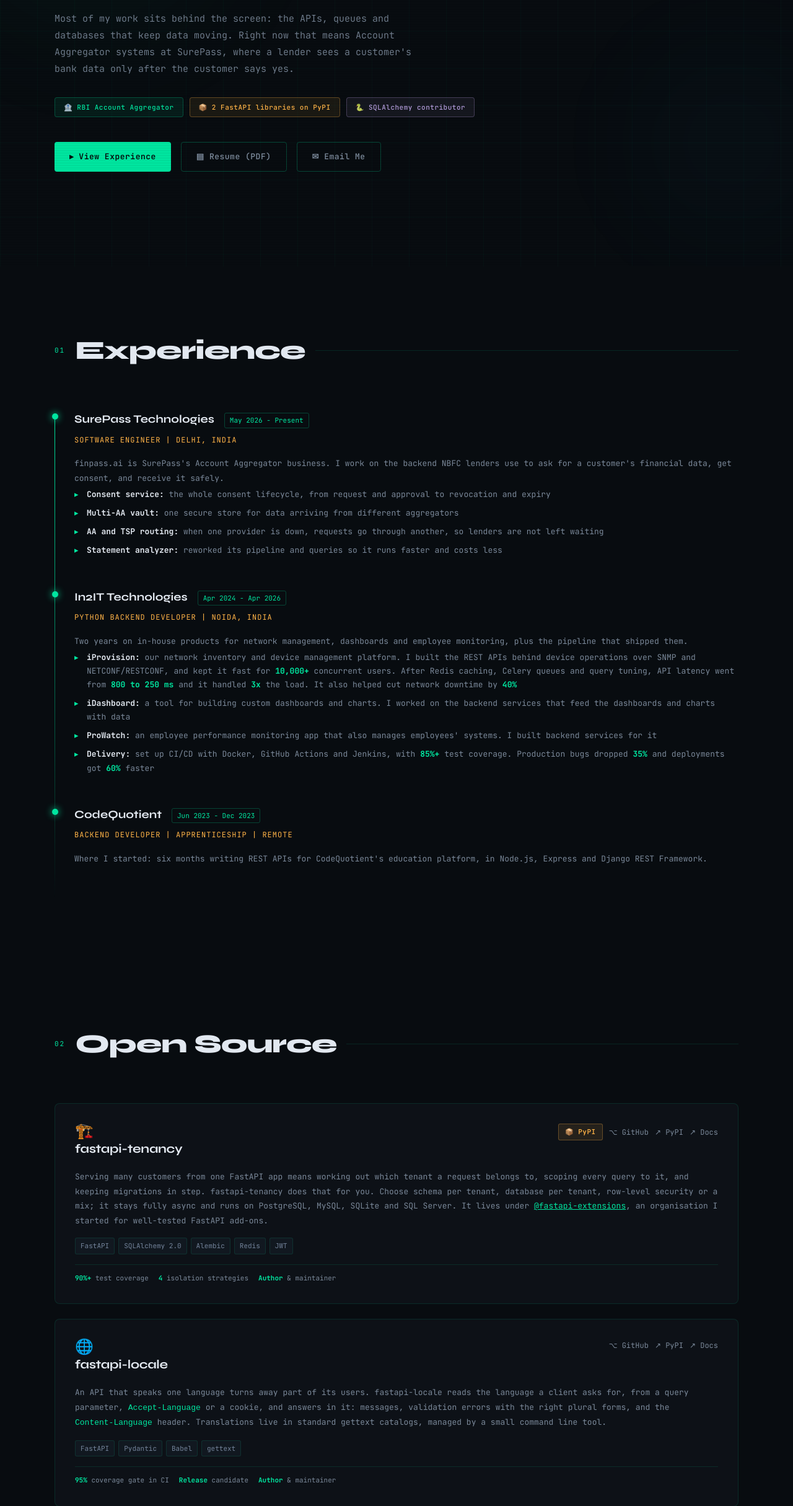
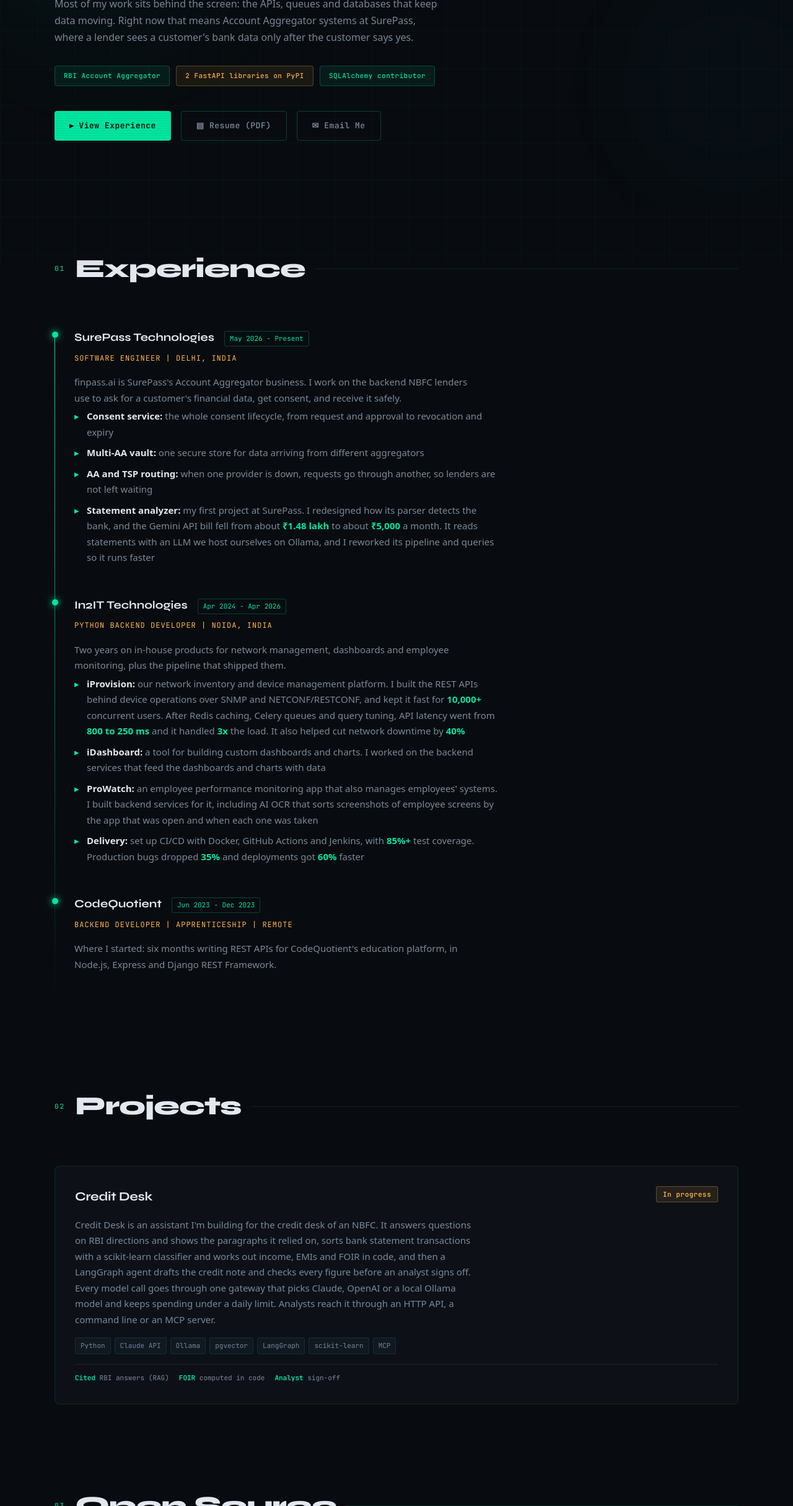
Before and after one commit to kapildagur/kapildagur.github.io, a plain HTML site: page index.html in a window 1280 px wide. Shown: the part 370-2800 px from the top of the page at 62% size. Drawn offline with Linux system fonts and the light colour scheme.

Commit message:
Update the resume and portfolio for AI roles
Add the Gemini cost cut, the self-hosted LLM and ProWatch OCR work, the
Credit Desk project and an AI and ML skills group. Rebuild the resume in a
one-column ATS layout. Use a readable body font and fix the phone layout.

```diff
--- a/index.html
+++ b/index.html
@@ -20,7 +20,7 @@
 <meta name="twitter:image" content="https://github.com/kapildagur.png" />
 <link rel="preconnect" href="https://fonts.googleapis.com" />
 <link rel="preconnect" href="https://fonts.gstatic.com" crossorigin />
-<link href="https://fonts.googleapis.com/css2?family=JetBrains+Mono:wght@300;400;500;600;700&family=Syne:wght@400;500;600;700;800&display=swap" rel="stylesheet" />
+<link href="https://fonts.googleapis.com/css2?family=JetBrains+Mono:wght@300;400;500;600;700&family=Syne:wght@700;800&display=swap" rel="stylesheet" />
 <style>
   :root {
     --bg: #080c10;
@@ -32,13 +32,12 @@
     --green-dim: rgba(0, 230, 160, 0.08);
     --green-glow: rgba(0, 230, 160, 0.25);
     --amber: #ffb347;
-    --blue: #4fc3f7;
-    --purple: #b39ddb;
     --text: #e2e8f0;
     --text-muted: #7a8899;
     --text-dim: #73839a;
     --font-mono: 'JetBrains Mono', monospace;
     --font-display: 'Syne', sans-serif;
+    --font-body: system-ui, -apple-system, 'Segoe UI', Roboto, 'Helvetica Neue', Arial, sans-serif;
   }
 
   *, *::before, *::after { box-sizing: border-box; margin: 0; padding: 0; }
@@ -209,10 +208,10 @@
      circles span the viewport instead of being clipped to a centre box. */
   #hero {
     position: relative;
-    min-height: 100vh;
+    min-height: 88vh;
     display: flex;
     align-items: center;
-    padding: 120px 0 80px;
+    padding: 110px 0 48px;
     max-width: none;
     z-index: 1;
     overflow: hidden;
@@ -313,8 +312,6 @@
     box-shadow: 0 0 16px var(--green-glow);
   }
   .badge-amber { color: var(--amber); border-color: rgba(255,179,71,0.3); background: rgba(255,179,71,0.08); }
-  .badge-blue { color: var(--blue); border-color: rgba(79,195,247,0.3); background: rgba(79,195,247,0.08); }
-  .badge-purple { color: var(--purple); border-color: rgba(179,157,219,0.3); background: rgba(179,157,219,0.08); }
 
   .hero-cta {
     display: flex;
@@ -368,7 +365,7 @@
   section {
     position: relative;
     z-index: 1;
-    padding: 100px 48px;
+    padding: 64px 48px;
     max-width: 1200px;
     margin: 0 auto;
     scroll-margin-top: 80px;
@@ -485,21 +482,20 @@
 
   .project-header {
     display: flex;
+    flex-wrap: wrap;
     align-items: flex-start;
     justify-content: space-between;
     gap: 12px;
   }
 
-  .project-icon {
-    font-size: 24px;
-    line-height: 1;
-  }
 
   .project-links {
     display: flex;
+    flex-wrap: wrap;
     gap: 10px;
   }
   .project-links a {
+    white-space: nowrap;
     color: var(--text-muted);
     text-decoration: none;
     font-size: 12px;
@@ -516,12 +512,15 @@
     font-weight: 700;
     color: var(--text);
     letter-spacing: -0.3px;
+    white-space: nowrap;
   }
 
   .project-desc {
-    font-size: 13px;
+    font-family: var(--font-body);
+    font-size: 15px;
     color: var(--text-muted);
-    line-height: 1.8;
+    line-height: 1.7;
+    max-width: 75ch;
   }
 
   .project-stack {
@@ -571,7 +570,6 @@
     font-family: var(--font-mono);
   }
   .featured-right .code-line { padding: 2px 0; }
-  .code-key { color: var(--blue); }
   .code-val { color: var(--green); }
   .code-str { color: var(--amber); }
   .code-comment { color: var(--text-dim); }
@@ -637,7 +635,9 @@
     gap: 8px;
   }
   .exp-bullets li {
-    font-size: 13px;
+    font-family: var(--font-body);
+    max-width: 80ch;
+    font-size: 15px;
     color: var(--text-muted);
     padding-left: 20px;
     position: relative;
@@ -674,12 +674,12 @@
     position: absolute;
     top: 0; left: 0; right: 0;
     height: 2px;
-    background: linear-gradient(90deg, var(--blue), transparent);
+    background: linear-gradient(90deg, var(--green), transparent);
   }
 
   .contrib-repo {
     font-size: 13px;
-    color: var(--blue);
+    color: var(--green);
     margin-bottom: 8px;
   }
   .contrib-pr {
@@ -691,7 +691,8 @@
     letter-spacing: -0.2px;
   }
   .contrib-desc {
-    font-size: 12px;
+    font-family: var(--font-body);
+    font-size: 14px;
     color: var(--text-muted);
     line-height: 1.7;
   }
@@ -703,7 +704,7 @@
     border: 1px solid rgba(79,195,247,0.3);
     border-radius: 3px;
     font-size: 11px;
-    color: var(--blue);
+    color: var(--green);
   }
   a.pr-badge {
     text-decoration: none;
@@ -711,7 +712,7 @@
   }
   a.pr-badge:hover {
     background: rgba(79, 195, 247, 0.2);
-    border-color: var(--blue);
+    border-color: var(--green);
   }
 
   /* EDUCATION & CERTIFICATIONS */
@@ -775,6 +776,7 @@
   .contact-title .accent { color: var(--green); }
 
   .contact-desc {
+    font-family: var(--font-body);
     font-size: 14px;
     color: var(--text-muted);
     margin-bottom: 40px;
@@ -866,7 +868,7 @@
     .nav-links.open { display: flex; }
     .nav-links li { padding: 12px 0; border-top: 1px solid var(--border); }
     .nav-links a { font-size: 13px; }
-    section { padding: 60px 24px; }
+    section { padding: 44px 24px; }
     #hero { padding: 100px 0 60px; }
     .hero-inner { padding: 0 24px; }
     .project-card.featured { flex-direction: column; }
@@ -902,11 +904,12 @@
 
 <!-- NAV -->
 <nav>
-  <a class="nav-logo" href="#main" aria-label="Kapil Dagur, home"><svg class="logo-mark" viewBox="0 0 40 40" width="40" height="40" aria-hidden="true" focusable="false"><g fill="none" stroke="#00e6a0" stroke-width="2.2" stroke-linecap="round" stroke-linejoin="round"><path d="M9 6c-3 0-4 1.5-4 4v5c0 2-1 3-3 3c2 0 3 1 3 3v5c0 2.5 1 4 4 4" transform="translate(1 1)"/><path d="M31 6c3 0 4 1.5 4 4v5c0 2 1 3 3 3c-2 0-3 1-3 3v5c0 2.5-1 4-4 4" transform="translate(-1 1)"/></g><text x="20" y="24.5" text-anchor="middle" font-family="Arial, Helvetica, sans-serif" font-weight="700" font-size="11" fill="#e2e8f0">KD</text></svg></a>
+  <a class="nav-logo" href="#main" aria-label="KD, Kapil Dagur, home"><svg class="logo-mark" viewBox="0 0 40 40" width="40" height="40" aria-hidden="true" focusable="false"><g fill="none" stroke="#00e6a0" stroke-width="2.2" stroke-linecap="round" stroke-linejoin="round"><path d="M9 6c-3 0-4 1.5-4 4v5c0 2-1 3-3 3c2 0 3 1 3 3v5c0 2.5 1 4 4 4" transform="translate(1 1)"/><path d="M31 6c3 0 4 1.5 4 4v5c0 2 1 3 3 3c-2 0-3 1-3 3v5c0 2.5-1 4-4 4" transform="translate(-1 1)"/></g><text x="20" y="24.5" text-anchor="middle" font-family="Arial, Helvetica, sans-serif" font-weight="700" font-size="11" fill="#e2e8f0">KD</text></svg></a>
   <button class="nav-toggle" id="navToggle" type="button"
           aria-label="Open navigation" aria-expanded="false" aria-controls="navLinks">☰</button>
   <ul class="nav-links" id="navLinks">
     <li><a href="#experience">Experience</a></li>
+    <li><a href="#projects">Projects</a></li>
     <li><a href="#oss">Open Source</a></li>
     <li><a href="#skills">Skills</a></li>
     <li><a href="#education">Education</a></li>
@@ -926,18 +929,18 @@
     <p class="hero-prompt">whoami</p>
     <h1 class="hero-name">Kapil <span class="accent">Dagur</span></h1>
     <p class="hero-role">
-      Backend Engineer | <strong>Python, FastAPI, Django</strong> | Noida, India
+      Python Backend Engineer | <strong>AI and Fintech</strong> | Noida, India
       <span class="cursor-blink" aria-hidden="true"></span>
     </p>
-    <p class="hero-role" style="max-width:620px; margin:-12px 0 32px; font-size:15px; line-height:1.8;">
+    <p class="hero-role" style="max-width:620px; margin:-12px 0 32px; font-family:var(--font-body); font-size:16px; line-height:1.7;">
       Most of my work sits behind the screen: the APIs, queues and databases that keep data
       moving. Right now that means Account Aggregator systems at SurePass, where a lender sees a
       customer's bank data only after the customer says yes.
     </p>
     <div class="hero-badges">
-      <span class="badge">🏦 RBI Account Aggregator</span>
-      <span class="badge badge-amber">📦 2 FastAPI libraries on PyPI</span>
-      <span class="badge badge-purple">🐍 SQLAlchemy contributor</span>
+      <span class="badge">RBI Account Aggregator</span>
+      <span class="badge badge-amber">2 FastAPI libraries on PyPI</span>
+      <span class="badge">SQLAlchemy contributor</span>
     </div>
     <div class="hero-cta">
       <a href="#experience" class="btn btn-primary">▸ View Experience</a>
@@ -969,7 +972,7 @@
         <li><strong style="color:var(--text)">Consent service:</strong> the whole consent lifecycle, from request and approval to revocation and expiry</li>
         <li><strong style="color:var(--text)">Multi-AA vault:</strong> one secure store for data arriving from different aggregators</li>
         <li><strong style="color:var(--text)">AA and TSP routing:</strong> when one provider is down, requests go through another, so lenders are not left waiting</li>
-        <li><strong style="color:var(--text)">Statement analyzer:</strong> reworked its pipeline and queries so it runs faster and costs less</li>
+        <li><strong style="color:var(--text)">Statement analyzer:</strong> my first project at SurePass. I redesigned how its parser detects the bank, and the Gemini API bill fell from about <strong style="color:var(--green)">₹1.48 lakh</strong> to about <strong style="color:var(--green)">₹5,000</strong> a month. It reads statements with an LLM we host ourselves on Ollama, and I reworked its pipeline and queries so it runs faster</li>
       </ul>
     </div>
 
@@ -985,7 +988,7 @@
       <ul class="exp-bullets">
         <li><strong style="color:var(--text)">iProvision:</strong> our network inventory and device management platform. I built the REST APIs behind device operations over SNMP and NETCONF/RESTCONF, and kept it fast for <strong style="color:var(--green)">10,000+</strong> concurrent users. After Redis caching, Celery queues and query tuning, API latency went from <strong style="color:var(--green)">800 to 250 ms</strong> and it handled <strong style="color:var(--green)">3x</strong> the load. It also helped cut network downtime by <strong style="color:var(--green)">40%</strong></li>
         <li><strong style="color:var(--text)">iDashboard:</strong> a tool for building custom dashboards and charts. I worked on the backend services that feed the dashboards and charts with data</li>
-        <li><strong style="color:var(--text)">ProWatch:</strong> an employee performance monitoring app that also manages employees' systems. I built backend services for it</li>
+        <li><strong style="color:var(--text)">ProWatch:</strong> an employee performance monitoring app that also manages employees' systems. I built backend services for it, including AI OCR that sorts screenshots of employee screens by the app that was open and when each one was taken</li>
         <li><strong style="color:var(--text)">Delivery:</strong> set up CI/CD with Docker, GitHub Actions and Jenkins, with <strong style="color:var(--green)">85%+</strong> test coverage. Production bugs dropped <strong style="color:var(--green)">35%</strong> and deployments got <strong style="color:var(--green)">60%</strong> faster</li>
       </ul>
     </div>
@@ -1004,9 +1007,49 @@
   </div>
 </section>
 
+<!-- PROJECTS -->
+<section id="projects">
+  <div class="section-label" data-num="02">
+    <h2>Projects</h2>
+  </div>
+
+  <div class="projects-grid">
+    <div class="project-card" style="grid-column:1 / -1;">
+      <div class="project-header">
+        <div>
+          <div class="project-name">Credit Desk</div>
+        </div>
+        <span class="pypi-chip">In progress</span>
+      </div>
+      <p class="project-desc">
+        Credit Desk is an assistant I'm building for the credit desk of an NBFC. It answers
+        questions on RBI directions and shows the paragraphs it relied on, sorts bank statement
+        transactions with a scikit-learn classifier and works out income, EMIs and FOIR in code, and then a LangGraph agent drafts
+        the credit note and checks every figure before an analyst signs off. Every model call goes
+        through one gateway that picks Claude, OpenAI or a local Ollama model and keeps spending under a
+        daily limit. Analysts reach it through an HTTP API, a command line or an MCP server.
+      </p>
+      <div class="project-stack">
+        <span class="stack-pill">Python</span>
+        <span class="stack-pill">Claude API</span>
+        <span class="stack-pill">Ollama</span>
+        <span class="stack-pill">pgvector</span>
+        <span class="stack-pill">LangGraph</span>
+        <span class="stack-pill">scikit-learn</span>
+        <span class="stack-pill">MCP</span>
+      </div>
+      <div class="project-stat">
+        <span class="stat-item"><strong>Cited</strong> RBI answers (RAG)</span>
+        <span class="stat-item"><strong>FOIR</strong> computed in code</span>
+        <span class="stat-item"><strong>Analyst</strong> sign-off</span>
+      </div>
+    </div>
+  </div>
+</section>
+
 <!-- OPEN SOURCE -->
 <section id="oss">
-  <div class="section-label" data-num="02">
+  <div class="section-label" data-num="03">
     <h2>Open Source</h2>
   </div>
 
@@ -1015,11 +1058,10 @@
       <div class="featured-left">
         <div class="project-header">
           <div>
-            <div class="project-icon">🏗️</div>
             <div class="project-name">fastapi-tenancy</div>
           </div>
           <div style="display:flex; gap:10px; align-items:center; flex-wrap:wrap;">
-            <span class="pypi-chip">📦 PyPI</span>
+            <span class="pypi-chip">PyPI</span>
             <div class="project-links">
               <a href="https://github.com/fastapi-extensions/fastapi-tenancy" target="_blank" rel="noopener noreferrer">⌥ GitHub</a>
               <a href="https://pypi.org/project/fastapi-tenancy/" target="_blank" rel="noopener noreferrer">↗ PyPI</a>
@@ -1054,7 +1096,6 @@
     <div class="project-card" style="grid-column:1 / -1;">
       <div class="project-header">
         <div>
-          <div class="project-icon">🌐</div>
           <div class="project-name">fastapi-locale</div>
         </div>
         <div class="project-links">
@@ -1089,7 +1130,7 @@
       <div class="contrib-repo">sqlalchemy / sqlalchemy</div>
       <div class="contrib-pr">Catching a silent schema bug</div>
       <p class="contrib-desc">
-        Naming a PostgreSQL <code style="color:var(--blue)">ENUM</code> or <code style="color:var(--blue)">DOMAIN</code> after a built-in type used to produce a broken <code style="color:var(--blue)">CREATE TABLE</code>. I picked up the issue and wrote the fix: SQLAlchemy now stops with a clear error. Issue #12761, PR #12822, shipped in 2.1.0b1.
+        Naming a PostgreSQL <code style="color:var(--green)">ENUM</code> or <code style="color:var(--green)">DOMAIN</code> after a built-in type used to produce a broken <code style="color:var(--green)">CREATE TABLE</code>. I picked up the issue and wrote the fix: SQLAlchemy now stops with a clear error. Issue #12761, PR #12822, shipped in 2.1.0b1.
       </p>
       <a class="pr-badge" href="https://github.com/sqlalchemy/sqlalchemy/commit/555a18ac02" target="_blank" rel="noopener noreferrer">✓ Merged | commit 555a18ac</a>
     </div>
@@ -1098,7 +1139,7 @@
       <div class="contrib-repo">sqlalchemy / sqlalchemy</div>
       <div class="contrib-pr">Better types for sqlalchemy.sql.base</div>
       <p class="contrib-desc">
-        A small piece of SQLAlchemy's long-running typing effort: inline type hints for <code style="color:var(--blue)">sqlalchemy.sql.base</code>, so editors and type checkers understand it better. Issue #6810, PR #12707, shipped in 2.1.0b1.
+        A small piece of SQLAlchemy's long-running typing effort: inline type hints for <code style="color:var(--green)">sqlalchemy.sql.base</code>, so editors and type checkers understand it better. Issue #6810, PR #12707, shipped in 2.1.0b1.
       </p>
       <a class="pr-badge" href="https://github.com/sqlalchemy/sqlalchemy/commit/e47d652653" target="_blank" rel="noopener noreferrer">✓ Merged | commit e47d6526</a>
     </div>
@@ -1107,7 +1148,7 @@
 
 <!-- SKILLS -->
 <section id="skills">
-  <div class="section-label" data-num="03">
+  <div class="section-label" data-num="04">
     <h2>Tech Stack</h2>
   </div>
   <div class="skills-container">
@@ -1132,6 +1173,17 @@
         <span class="skill-tag">Express.js</span>
         <span class="skill-tag">Celery</span>
         <span class="skill-tag">pytest</span>
+      </div>
+    </div>
+    <div class="skill-group">
+      <div class="skill-group-title">AI &amp; ML</div>
+      <div class="skill-tags">
+        <span class="skill-tag">LLMs</span>
+        <span class="skill-tag">Gemini API</span>
+        <span class="skill-tag">Ollama</span>
+        <span class="skill-tag">AI OCR</span>
+        <span class="skill-tag">NumPy</span>
+        <span class="skill-tag">pandas</span>
       </div>
     </div>
     <div class="skill-group">
@@ -1170,7 +1222,7 @@
 
 <!-- EDUCATION -->
 <section id="education">
-  <div class="section-label" data-num="04">
+  <div class="section-label" data-num="05">
     <h2>Education</h2>
   </div>
   <div class="edu-grid">
@@ -1179,12 +1231,12 @@
       <div class="skill-group-title">Degrees</div>
       <div class="edu-item">
         <div class="edu-degree">M.Tech, Computer Science &amp; Engineering</div>
-        <div class="edu-school">Dr. A.P.J. Abdul Kalam Technical University | Ghaziabad, India</div>
+        <div class="edu-school">Dr. A.P.J. Abdul Kalam Technical University | Lucknow, Uttar Pradesh</div>
         <div class="edu-meta">Sep 2024 - Jul 2026 | CGPA 8.29/10</div>
       </div>
       <div class="edu-item">
         <div class="edu-degree">B.Tech, Computer Science &amp; Engineering</div>
-        <div class="edu-school">Dr. A.P.J. Abdul Kalam Technical University | Ghaziabad, India</div>
+        <div class="edu-school">Dr. A.P.J. Abdul Kalam Technical University | Lucknow, Uttar Pradesh</div>
         <div class="edu-meta">Aug 2020 - Aug 2024 | CGPA 7.89/10</div>
       </div>
     </div>
@@ -1215,7 +1267,7 @@
     <div class="contact-links">
       <a href="mailto:kapildagur1306@gmail.com" class="contact-link">✉ kapildagur1306@gmail.com</a>
       <a href="https://github.com/kapildagur" target="_blank" rel="noopener noreferrer" class="contact-link">⌥ github.com/kapildagur</a>
-      <a href="https://linkedin.com/in/kapildagur" target="_blank" rel="noopener noreferrer" class="contact-link">🔗 linkedin.com/in/kapildagur</a>
+      <a href="https://linkedin.com/in/kapildagur" target="_blank" rel="noopener noreferrer" class="contact-link">↗ linkedin.com/in/kapildagur</a>
       <a href="Resume_-_KAPIL_DAGUR.pdf" target="_blank" rel="noopener noreferrer" class="contact-link">▤ Resume (PDF)</a>
     </div>
   </div>
```
Also changed, not shown: 2 other files.
